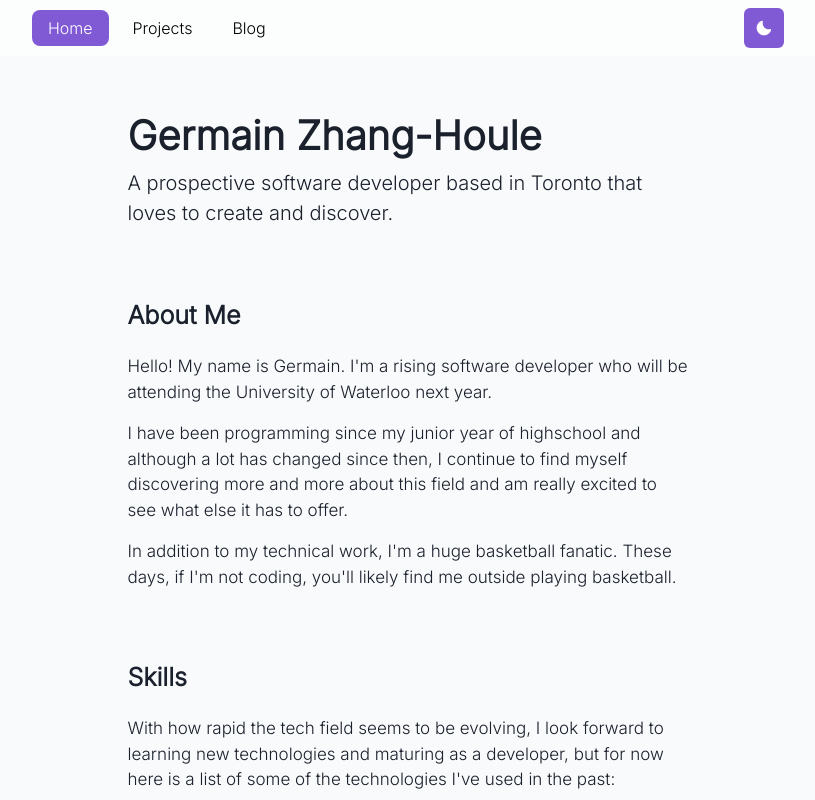
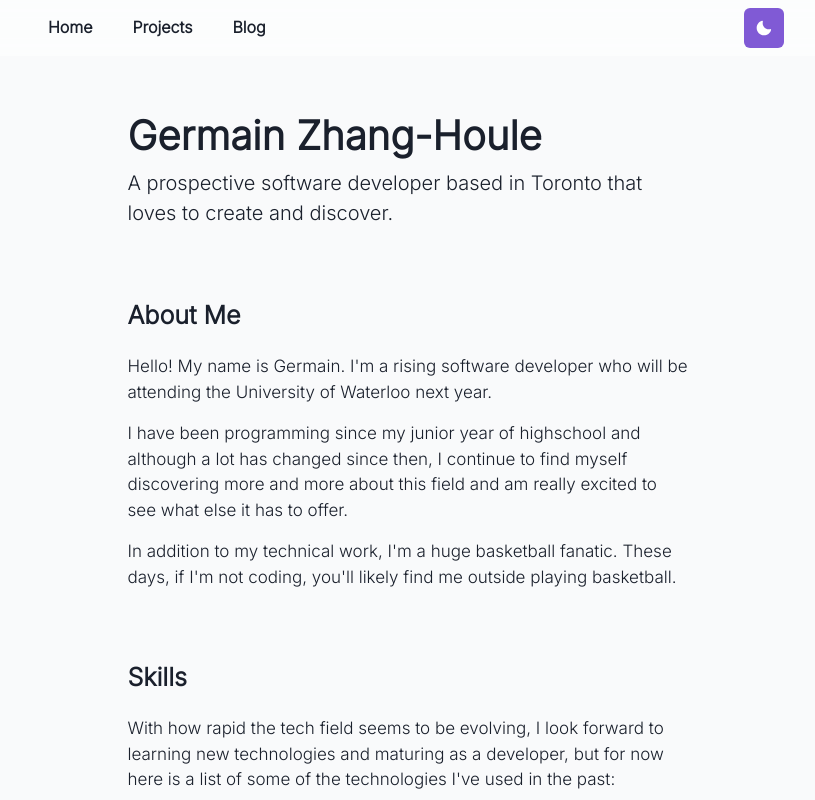
Before and after one commit to gzh2003/gzh-portfolio, a React (Create React App) app: page / in a window 1280 px wide. Shown: the top 800 px of the page, without its empty margins (232-1047 px from the left). Built offline with nearby package versions, Linux system fonts and the light colour scheme.

Commit message:
Refactored Header, added in-development and page-not-found pages, created animations for core components

```diff
--- a/src/App.js
+++ b/src/App.js
@@ -3,6 +3,8 @@ import { AnimatePresence } from "framer-motion";
 import BasePage from "./Components/BasePage";
 import Home from "./Pages/Home";
 import "@fontsource/inter/300.css";
+import PageNotFound from "./Pages/PageNotFound";
+import InDevelopment from "./Pages/InDevelopment";
 
 function App() {
   const location = useLocation();
@@ -13,8 +15,8 @@ function App() {
               <Routes key={location.pathname} location={location}>
                 <Route path="/" element={<Home />} />
                 <Route path="/projects" element={<div>projects</div>} />
-                <Route path="/blog" element={<div>blog</div>} />
-                <Route path="*" element={<div>none</div>} />
+                <Route path="/blog" element={<InDevelopment />} />
+                <Route path="*" element={<PageNotFound/>} />
               </Routes>
             </BasePage>
           </AnimatePresence>
--- a/src/Components/NavBar.js
+++ b/src/Components/NavBar.js
@@ -1,5 +1,5 @@
-import { useLocation } from "react-router-dom";
-import { Link } from "react-router-dom";
+import { motion } from "framer-motion";
+import {  Link } from "react-router-dom";
 import {
   Container,
   Box,
@@ -9,15 +9,20 @@ import {
   MenuList,
   MenuButton,
   IconButton,
+  Button,
   useColorModeValue,
 } from "@chakra-ui/react";
 
 import { HamburgerIcon } from "@chakra-ui/icons";
 import ThemeToggleButton from "./ThemeToggleButton";
-import NavBarLink from "./NavBarLink";
 
 function NavBar(props) {
-  const { pathname: pathName } = useLocation();
+  const navItems = [
+    { label: "Home", href: "/", color: "#ff901f" },
+    { label: "Projects", href: "/projects", color: "#ff2975" },
+    { label: "Blog", href: "/blog", color: "#f222ff" },
+  ];
+
   return (
     <Box
       as="header"
@@ -44,15 +49,25 @@ function NavBar(props) {
           flexGrow={1}
           mt={{ base: 4, md: 0 }}
         >
-          <NavBarLink href="/" path={pathName}>
-            Home
-          </NavBarLink>
-          <NavBarLink href="/projects" path={pathName}>
-            Projects
-          </NavBarLink>
-          <NavBarLink href="/blog" path={pathName}>
-            Blog
-          </NavBarLink>
+          {navItems.map(({ label, href, color }) => {
+            return (
+              <motion.div whileTap={{ x: -10 }} key={label}>
+                <Button variant="ghost">
+                  <Link
+                    to={href}
+                    _focus={{
+                      boxShadow: 0,
+                    }}
+                    _hover={{
+                      textDecoration: "none",
+                    }}
+                  >
+                    {label}
+                  </Link>
+                </Button>
+              </motion.div>
+            );
+          })}
         </Stack>
         <Box
           flex={1}
--- a/src/Components/NavBarLink.js
+++ b/src/Components/NavBarLink.js
@@ -1,6 +1,5 @@
 import { Link as RouterLink } from "react-router-dom";
 import { Link, useColorModeValue } from "@chakra-ui/react";
-import { motion } from "framer-motion";
 
 function NavBarLink(props) {
   const { path, href, children } = props;
@@ -11,9 +10,6 @@ function NavBarLink(props) {
     active ? "#68d391" : "#9ae6b4"
   );
   return (
-    <motion.div
-    whileHover={{scale:0.8}}
-    >
     <Link
       as={RouterLink}
       to={href}
@@ -37,7 +33,6 @@ function NavBarLink(props) {
     >
       {children}
     </Link>
-    </motion.div>
   );
 }
 
--- /dev/null
+++ b/src/Pages/InDevelopment.js
@@ -0,0 +1,14 @@
+import { Container, Flex, Heading } from "@chakra-ui/react";
+
+function PageNotFound(props) {
+  return (
+    <Container mb={12} justifyContent={'center'}>
+        <Flex direction={"column"} justifyContent={"center"} alignItems={"center"} height="60vh">
+            <Heading as="h1" fontSize='80px' p="5">404</Heading>
+            <Heading as='h2' textAlign={"center"} fontSize='30px' p="5">It appears that you're lost</Heading>
+      </Flex>
+    </Container>
+  );
+}
+
+export default PageNotFound;
--- /dev/null
+++ b/src/Pages/PageNotFound.js
@@ -0,0 +1,14 @@
+import { Container, Flex, Heading } from "@chakra-ui/react";
+
+function PageNotFound(props) {
+  return (
+    <Container mb={12} justifyContent={'center'}>
+        <Flex direction={"column"} justifyContent={"center"} alignItems={"center"} height="60vh">
+            <Heading as="h1" textAlign={"center"} fontSize='65px' p="5">This page is still being developed</Heading>
+            <Heading as='h2' textAlign={"center"} fontSize='30px' p="5">Try again next week?</Heading>
+      </Flex>
+    </Container>
+  );
+}
+
+export default PageNotFound;
```
Lines whose indentation alone changed are shown as unchanged.
